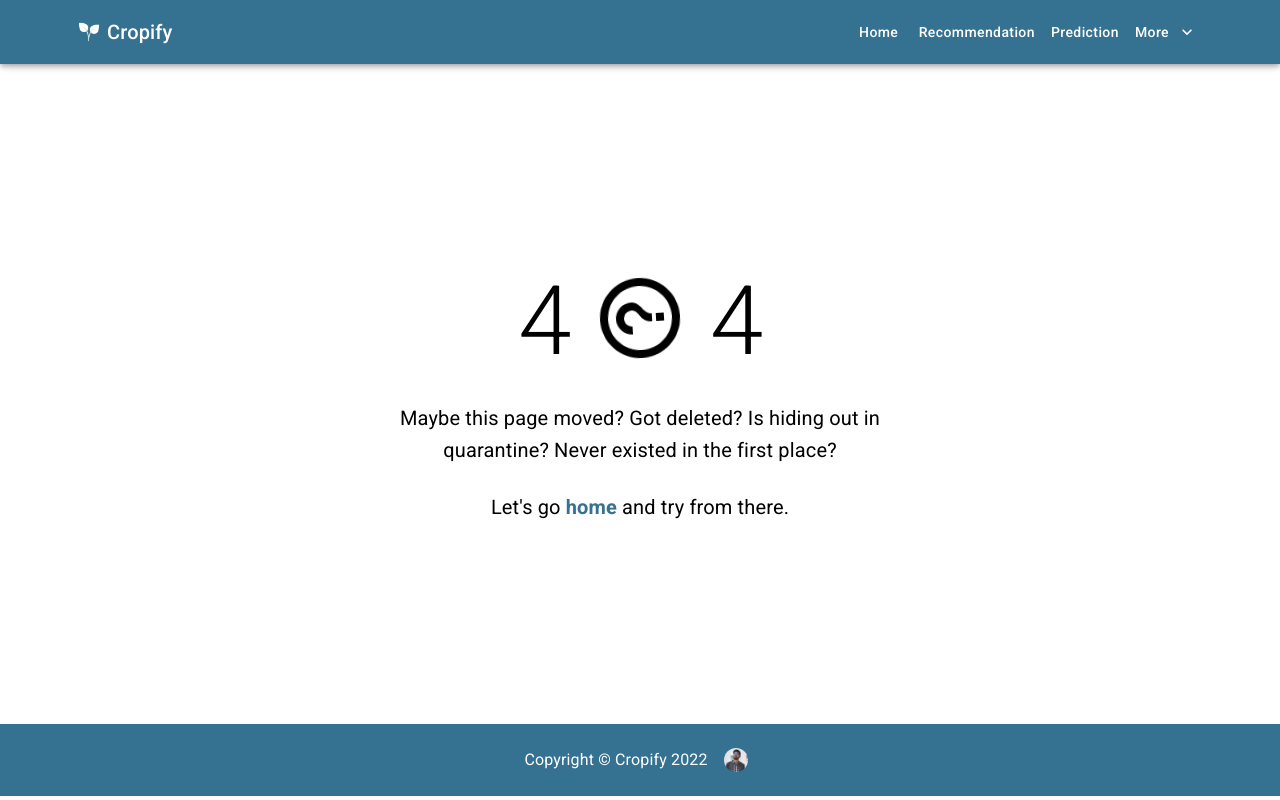
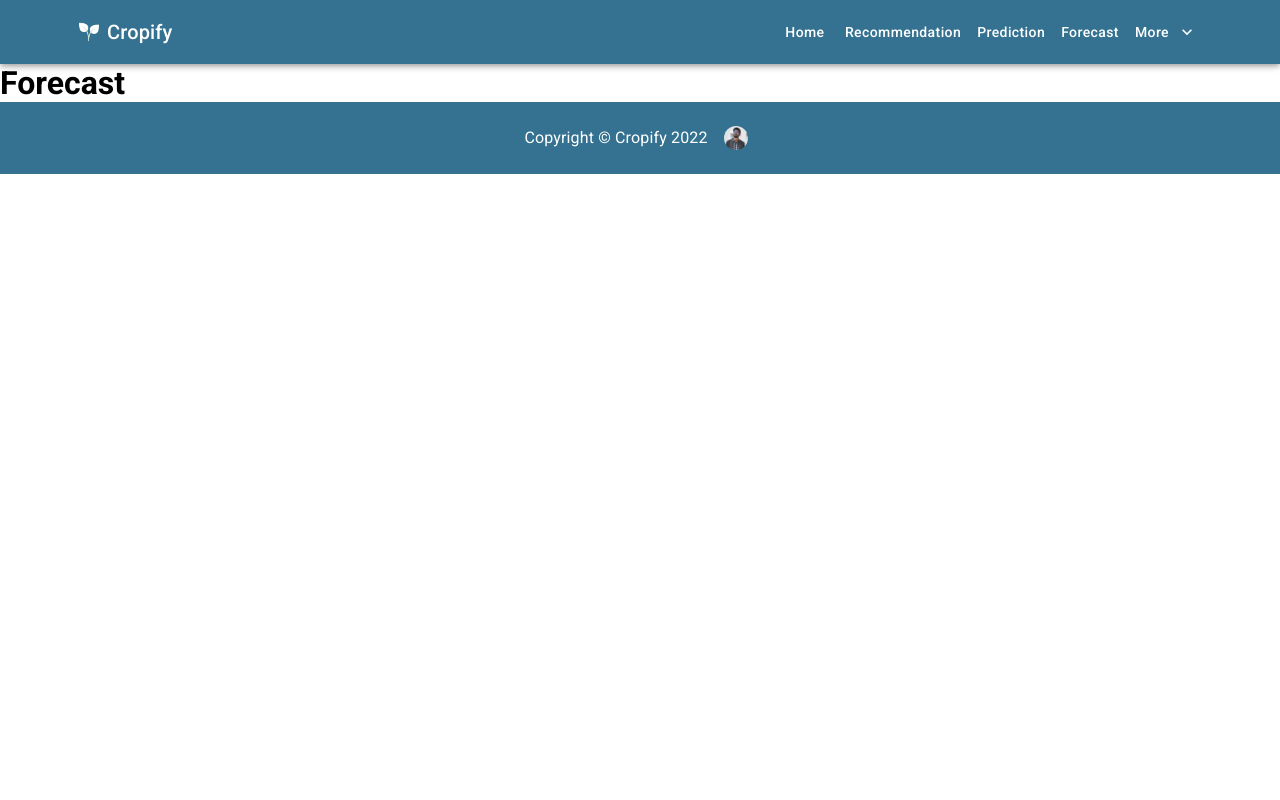
Before and after one commit to nikhilsourav/cropify-client, a React (Create React App) app: page /weather-forecast in a window 1280 px wide. Built offline with nearby package versions, Linux system fonts and the light colour scheme.

Commit message:
Added forecast route

```diff
--- a/src/Components/AnimatedRoutes/AnimatedRoutes.js
+++ b/src/Components/AnimatedRoutes/AnimatedRoutes.js
@@ -6,6 +6,7 @@
 import Home from '../../Pages/Home/Home';
 import Recommend from '../../Pages/Recommend/Recommend';
 import Predict from '../../Pages/Predict/Predict';
+import Forecast from '../../Pages/Forecast/Forecast';
 import Error from '../../Pages/Error/Error';
 
 /************************************************************************************************
@@ -30,6 +31,7 @@ const AnimatedRoutes = () => {
         <Route path='/' element={<Home />} />
         <Route path='/crop-recommendation' element={<Recommend />} />
         <Route path='/yield-prediction' element={<Predict />} />
+        <Route path='/weather-forecast' element={<Forecast />} />
         <Route path='*' element={<Error />} />
       </Routes>
     </AnimatePresence>
--- a/src/Components/Footer/Footer.js
+++ b/src/Components/Footer/Footer.js
@@ -17,7 +17,8 @@ import BottomNavigationAction from '@mui/material/BottomNavigationAction';
 import HomeIcon from '@mui/icons-material/Home';
 import WebhookIcon from '@mui/icons-material/Webhook';
 import OnlinePredictionIcon from '@mui/icons-material/OnlinePrediction';
-import GitHubIcon from '@mui/icons-material/GitHub';
+import CloudIcon from '@mui/icons-material/Cloud';
+import KeyboardArrowUpIcon from '@mui/icons-material/KeyboardArrowUp';
 import Dev from '../../Assets/dev.jpg';
 import useStyles from './styles';
 
@@ -76,7 +77,7 @@ const Footer = () => {
   return width > 600 ? (
     <Box className={classes.FooterContainerLargeScreen}>
       <Typography sx={{ color: 'white', marginRight: 1 }}>Copyright &#169; Cropify 2022</Typography>
-      <Tooltip arrow title='Developer: Nikhil Sourav'>
+      <Tooltip arrow title='Linkedin: Nikhil Sourav'>
         <IconButton>
           <a href='https://www.linkedin.com/in/nikhilsourav' target='_blank' rel='noreferrer'>
             <Avatar src={Dev} sx={{ width: 24, height: 24 }} />
@@ -104,21 +105,15 @@ const Footer = () => {
               <BottomNavigationAction icon={<OnlinePredictionIcon />} />
             </Link>
           </Tooltip>
+          <Tooltip arrow placement='top' title='Weather Forecast'>
+            <Link to='/weather-forecast'>
+              <BottomNavigationAction icon={<CloudIcon />} />
+            </Link>
+          </Tooltip>
           <Tooltip arrow placement='top' title='Codes'>
             <div>
-              <BottomNavigationAction onClick={handleClick} icon={<GitHubIcon />} />
+              <BottomNavigationAction onClick={handleClick} icon={<KeyboardArrowUpIcon />} />
             </div>
-          </Tooltip>
-          <Tooltip arrow placement='top' title='LinkedIn: Nikhil Sourav'>
-            <a href='https://www.linkedin.com/in/nikhilsourav' target='_blank' rel='noreferrer'>
-              <BottomNavigationAction
-                icon={
-                  <>
-                    <Avatar src={Dev} sx={{ width: 27, height: 27 }} />
-                  </>
-                }
-              />
-            </a>
           </Tooltip>
 
           <Menu
@@ -158,6 +153,25 @@ const Footer = () => {
                 Server Codes
               </a>
             </MenuItem>
+            <MenuItem onClick={handleClose}>
+              <Tooltip title='Linkedin: Nikhil Sourav' placement='left'>
+                <a
+                  href='https://www.linkedin.com/in/nikhilsourav'
+                  target='_blank'
+                  rel='noreferrer'
+                  style={{ width: '100%' }}
+                >
+                  <BottomNavigationAction
+                    sx={{ marginLeft: '5px' }}
+                    icon={
+                      <>
+                        <Avatar src={Dev} sx={{ width: 27, height: 27 }} />
+                      </>
+                    }
+                  />
+                </a>
+              </Tooltip>
+            </MenuItem>
           </Menu>
         </BottomNavigation>
       </Box>
--- a/src/Components/Navbar/Navbar.js
+++ b/src/Components/Navbar/Navbar.js
@@ -107,6 +107,9 @@ const Navbar = () => {
                 <Link to='/yield-prediction' className={classes.NavItem}>
                   <Button color='inherit'>Prediction</Button>
                 </Link>
+                <Link to='/weather-forecast' className={classes.NavItem}>
+                  <Button color='inherit'>Forecast</Button>
+                </Link>
                 <Button color='inherit' onClick={handleClick} endIcon={<KeyboardArrowDownIcon />}>
                   More
                 </Button>
@@ -178,6 +181,12 @@ const Navbar = () => {
                     </Button>
                   </Link>
                   <Divider />
+                  <Link to='/weather-forecast' className={classes.SidePanelItem}>
+                    <Button color='inherit' className={classes.SidePanelBtn}>
+                      Forecast
+                    </Button>
+                  </Link>
+                  <Divider />
                   <Button
                     color='inherit'
                     className={classes.SidePanelBtn}
--- /dev/null
+++ b/src/Pages/Forecast/Forecast.js
@@ -0,0 +1,32 @@
+/************************************************************************************************
+ *
+ * Improt Utilities
+ *
+ ************************************************************************************************/
+import { motion } from 'framer-motion';
+import useStyles from './styles';
+
+/************************************************************************************************
+ *
+ * Home Component
+ *
+ ************************************************************************************************/
+const Home = () => {
+  /*
+   * Material ui styles
+   */
+  const classes = useStyles();
+
+  return (
+    <motion.div
+      initial={{ scaleY: 0 }}
+      animate={{ scaleY: 1 }}
+      exit={{ scaleY: 0 }}
+      transition={{ duration: 0.35 }}
+    >
+      <h1>Forecast</h1>
+    </motion.div>
+  );
+};
+
+export default Home;
--- /dev/null
+++ b/src/Pages/Forecast/styles.js
@@ -0,0 +1,3 @@
+import { makeStyles } from '@mui/styles';
+
+export default makeStyles((theme) => ({}));
--- a/src/Pages/Home/Home.js
+++ b/src/Pages/Home/Home.js
@@ -88,6 +88,20 @@ const Home = () => {
               Select
             </Link>
           </div>
+          <div className='services-card'>
+            <h3 className='services-card-header'>Forecast</h3>
+            <div className='service_banner'>
+              <sup></sup>
+              <span>Weather</span>
+            </div>
+            <ul>
+              <li>Get weather forecast to plan your cultivation</li>
+              <li>Uses third party api to display weather forecast</li>
+            </ul>
+            <Link to='/weather-forecast' className='services-btn'>
+              Select
+            </Link>
+          </div>
           {/********************************* end Services section *********************************/}
         </div>
       </div>
```
